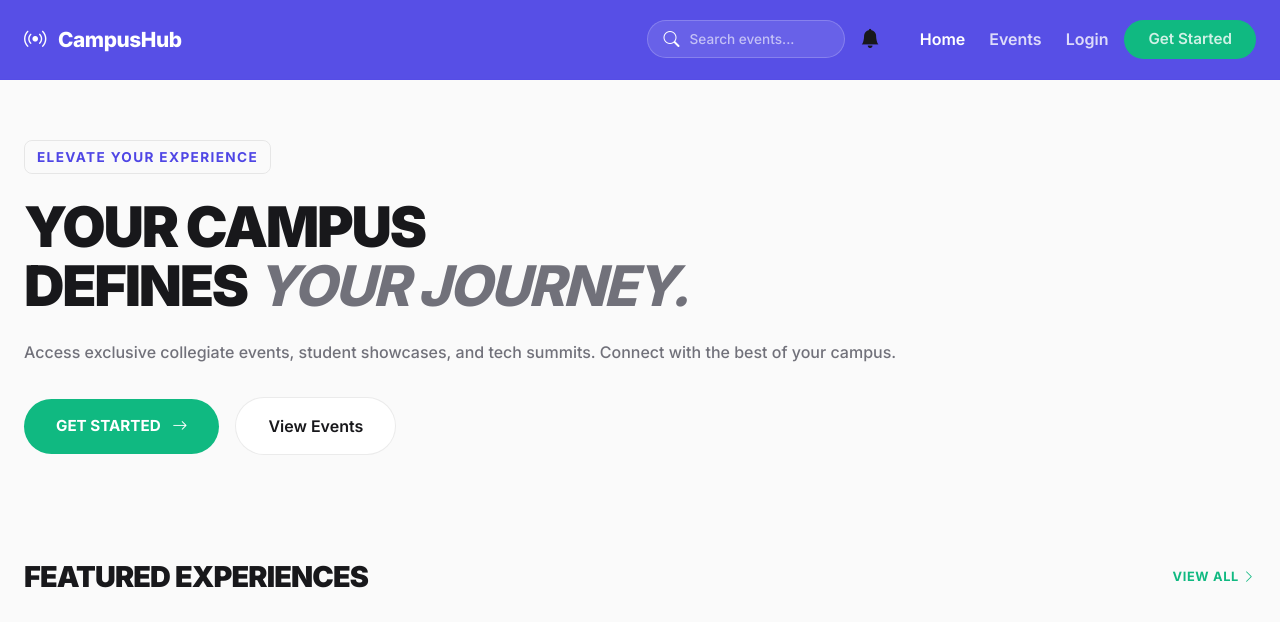
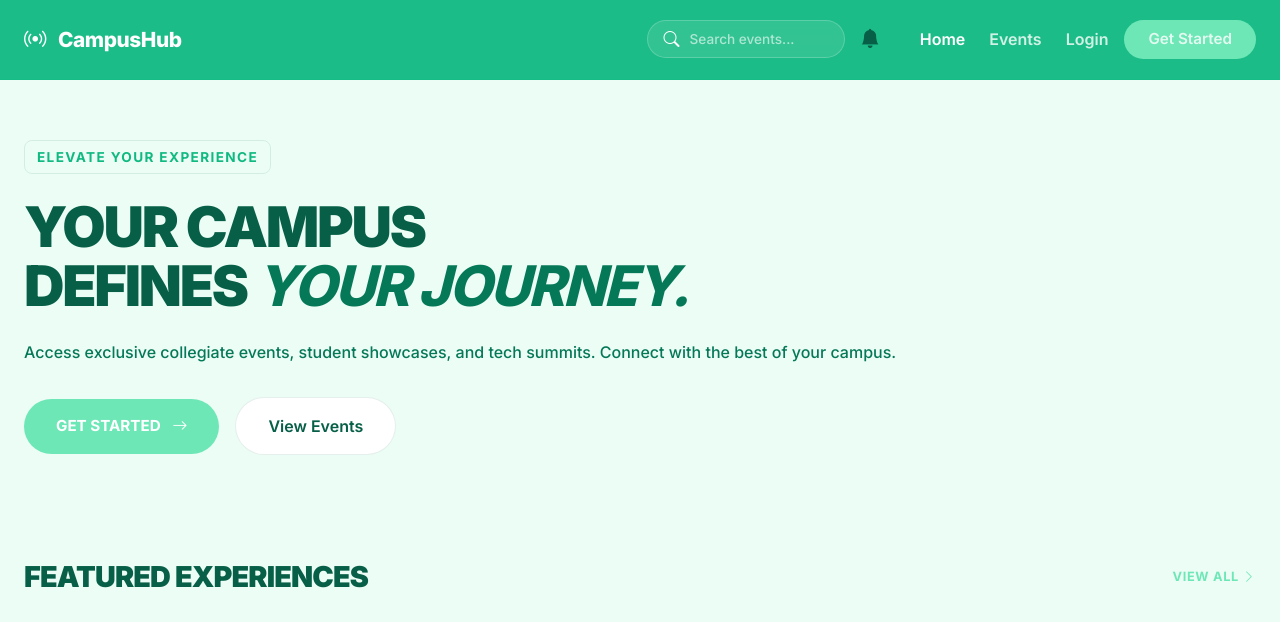
Before and after one commit to gauravkumar1710/CampusHub-College-Event-System, a PHP site: page / in a window 1280 px wide. Shown: the top 622 px of the page. Run offline with PHP 8.4, Linux system fonts and the light colour scheme; some libraries are stand-ins or nearby versions.

Commit message:
Updated frontend and database changes

```diff
--- a/frontend/css/style.css
+++ b/frontend/css/style.css
@@ -4,16 +4,16 @@
 @import url('https://fonts.googleapis.com/css2?family=Inter:wght@400;500;600;700;800;900&display=swap');
 
 :root {
-    /* Pulse Theme Palette (Light Inversion) */
-    --bg-dark: #FAFAFA;      /* Background */
-    --bg-card: #FFFFFF;      /* Cards */
-    --bg-card-hover: #F4F4F5;
-    --neon-lime: #10B981;    /* Emerald Green */
-    --neon-purple: #4F46E5;  /* Deep Indigo */
-    --text-primary: #18181B; /* Very Dark Grey */
-    --text-muted: #71717A;   /* Muted Grey */
-    --border-dark: rgba(0,0,0,0.08); /* Light borders */
-    --border-blue: rgba(79, 70, 229, 0.3); /* Blue borders */
+    /* Fresh Campus Green + Mint Theme */
+    --bg-dark: #ECFDF5;      /* Mint Background */
+    --bg-card: #FFFFFF;      /* Clean White Cards */
+    --bg-card-hover: #F0FDF4; /* Very Light Green */
+    --neon-lime: #6EE7B7;    /* Secondary Mint */
+    --neon-purple: #10B981;  /* Primary Green (replacing purple) */
+    --text-primary: #065F46; /* Dark Green Text */
+    --text-muted: #047857;   /* Muted Green Text */
+    --border-dark: rgba(6, 95, 70, 0.1); /* Soft green borders */
+    --border-blue: rgba(16, 185, 129, 0.3); /* Primary green borders */
 
     /* Legacy Mapper */
     --primary-blue: var(--neon-purple);
@@ -50,7 +50,7 @@ body {
     position: sticky;
     top: 0;
     z-index: 1000;
-    background: rgba(79, 70, 229, 0.95) !important; /* Primary Blue instead of Black */
+    background: rgba(16, 185, 129, 0.95) !important; /* Primary Green */
     backdrop-filter: blur(20px);
     border-bottom: 1px solid var(--border-blue);
 }
@@ -281,8 +281,10 @@ body {
 }
 
 .event-card:hover {
-    transform: translateY(-5px);
+    transform: translateY(-5px) scale(1.02);
     border-color: var(--neon-purple) !important;
+    box-shadow: 0 10px 30px rgba(16, 185, 129, 0.15) !important;
+    z-index: 10;
 }
 
 .card-img-wrap {
@@ -603,3 +605,48 @@ body {
 .search-bar input { color: var(--text-primary); }
 
 .c-table th, .c-table td { border-bottom-color: var(--border-dark); color: var(--text-primary); }
+
+/* =========================================
+   Antigravity Micro-Animations
+   ========================================= */
+@keyframes slideUpFade {
+    0% { opacity: 0; transform: translateY(20px); }
+    100% { opacity: 1; transform: translateY(0); }
+}
+
+@keyframes pulseGlow {
+    0% { box-shadow: 0 0 0 0 rgba(16, 185, 129, 0.4); }
+    70% { box-shadow: 0 0 0 10px rgba(16, 185, 129, 0); }
+    100% { box-shadow: 0 0 0 0 rgba(16, 185, 129, 0); }
+}
+
+@keyframes borderGlow {
+    0% { border-color: rgba(16, 185, 129, 0.3); }
+    50% { border-color: rgba(16, 185, 129, 0.8); text-shadow: 0 0 10px rgba(16,185,129,0.3); }
+    100% { border-color: rgba(16, 185, 129, 0.3); }
+}
+
+.animate-slide-up {
+    opacity: 0;
+    transform: translateY(25px);
+    transition: opacity 0.7s cubic-bezier(0.16, 1, 0.3, 1), transform 0.7s cubic-bezier(0.16, 1, 0.3, 1);
+}
+.animate-slide-up.visible {
+    opacity: 1;
+    transform: translateY(0);
+}
+
+.stagger-1 { transition-delay: 0.1s; }
+.stagger-2 { transition-delay: 0.2s; }
+.stagger-3 { transition-delay: 0.3s; }
+.stagger-4 { transition-delay: 0.4s; }
+.stagger-5 { transition-delay: 0.5s; }
+
+.glow-on-hover:hover {
+    animation: borderGlow 2s infinite;
+}
+
+/* Magnetic Button utility */
+.btn-magnetic {
+    transition: transform 0.1s ease-out;
+}
--- a/frontend/events.html
+++ b/frontend/events.html
@@ -142,9 +142,9 @@
                         }
 
                         const div = document.createElement('div');
-                        div.className = 'col-md-4 mb-4';
+                        div.className = `col-md-4 mb-4 animate-slide-up stagger-${(idx % 5) + 1}`;
                         div.innerHTML = `
-                        <div class="event-card">
+                        <div class="event-card card-magnetic glow-on-hover">
                             <div class="card-img-wrap">
                                 <img src="${img}" alt="Event">
                                 <span class="card-tag">${ev.category || 'General'}</span>
@@ -185,6 +185,7 @@
                             document.getElementById(`admin_actions_${ev.id}`).classList.remove('d-none');
                         }
                     });
+                    if(typeof observeNewElements === 'function') observeNewElements();
                 } else {
                     container.innerHTML = '<div class="col-12 text-muted">No events found.</div>';
                 }
--- a/frontend/index.html
+++ b/frontend/index.html
@@ -30,14 +30,14 @@
         </div>
     </nav>
 
-    <div class="hero">
+    <div class="hero animate-slide-up stagger-1">
         <div class="pulse-title-sm">ELEVATE YOUR EXPERIENCE</div>
         <h1 class="pulse-title-lg">YOUR CAMPUS<br>DEFINES <span>YOUR JOURNEY.</span></h1>
         <p class="pulse-subtitle">Access exclusive collegiate events, student showcases, and tech summits. Connect with the best of your campus.</p>
 
         <div class="d-flex gap-3 align-items-center mt-2">
-            <a href="events.html" class="btn-lime">GET STARTED <i class="bi bi-arrow-right ms-2"></i></a>
-            <a href="events.html" class="btn-secondary-dark">View Events</a>
+            <a href="events.html" class="btn-lime btn-magnetic">GET STARTED <i class="bi bi-arrow-right ms-2"></i></a>
+            <a href="events.html" class="btn-secondary-dark btn-magnetic">View Events</a>
         </div>
     </div>
 
@@ -69,8 +69,8 @@
 
         <div class="row g-4 pb-5">
             <!-- Event 1 -->
-            <div class="col-md-4">
-                <div class="event-card">
+            <div class="col-md-4 animate-slide-up stagger-2">
+                <div class="event-card card-magnetic glow-on-hover">
                     <div class="card-img-wrap">
                         <img src="https://images.unsplash.com/photo-1540575467063-178a50c2df87?w=500&auto=format&fit=crop" alt="Carnival">
                         <span class="card-tag">TRENDING NOW</span>
@@ -85,8 +85,8 @@
                 </div>
             </div>
             <!-- Event 2 -->
-            <div class="col-md-4">
-                <div class="event-card">
+            <div class="col-md-4 animate-slide-up stagger-3">
+                <div class="event-card card-magnetic glow-on-hover">
                     <div class="card-img-wrap">
                         <img src="https://images.unsplash.com/photo-1514525253161-7a46d19cd819?w=500&auto=format&fit=crop" alt="Music">
                         <span class="card-tag">FLASH SALE</span>
--- a/frontend/js/events.js
+++ b/frontend/js/events.js
@@ -31,7 +31,7 @@ async function loadEvents(organizerId = null, containerId = 'allEventsContainer'
                     weekday: 'short', year: 'numeric', month: 'short', day: 'numeric'
                 });
                 const isFull = parseInt(event.registered_count) >= parseInt(event.capacity);
-                const imageUrl = `https://images.unsplash.com/photo-1540575467063-178a50c2df87?w=500&q=80&auto=format&fit=crop`;
+                const imageUrl = event.image_url ? `/${event.image_url}` : `https://images.unsplash.com/photo-1540575467063-178a50c2df87?w=500&q=80&auto=format&fit=crop`;
 
                 const btnClass = (idx % 2 === 0) ? 'btn-teal' : 'btn-purple-sm';
 
@@ -100,6 +100,7 @@ async function loadEvents(organizerId = null, containerId = 'allEventsContainer'
                 `;
                 container.appendChild(card);
             });
+            if(typeof observeNewElements === 'function') observeNewElements();
         }
     } catch (err) {
         console.error('Failed to load events:', err);
--- a/frontend/js/interactivity.js
+++ b/frontend/js/interactivity.js
@@ -7,30 +7,37 @@ document.addEventListener('DOMContentLoaded', () => {
     initScrollAnimations();
     initNavbarScrollEffect();
     initRippleEffect();
+    initMagneticButtons();
+    initNumberCounters();
 });
 
 /**
  * Initializes Intersection Observer to fade/slide in elements as they enter the viewport
  */
+let globalScrollObserver = null;
 function initScrollAnimations() {
     const observerOptions = {
         root: null,
         rootMargin: '0px',
-        threshold: 0.15
+        threshold: 0.1
     };
 
-    const observer = new IntersectionObserver((entries, observer) => {
+    globalScrollObserver = new IntersectionObserver((entries, observer) => {
         entries.forEach(entry => {
             if (entry.isIntersecting) {
-                entry.target.classList.add('animate-visible');
+                entry.target.classList.add('visible');
                 observer.unobserve(entry.target); // Only animate once
             }
         });
     }, observerOptions);
 
-    // Select elements to animate
-    const animateElements = document.querySelectorAll('.animate-on-scroll');
-    animateElements.forEach(el => observer.observe(el));
+    observeNewElements();
+}
+
+function observeNewElements() {
+    if (!globalScrollObserver) return;
+    const animateElements = document.querySelectorAll('.animate-slide-up:not(.visible)');
+    animateElements.forEach(el => globalScrollObserver.observe(el));
 }
 
 /**
@@ -112,3 +119,69 @@ function showPremiumToast(type, message) {
         setTimeout(() => toast.remove(), 400); // match css transition duration
     }, 3500);
 }
+
+/**
+ * Magnetic button interaction
+ */
+function initMagneticButtons() {
+    const buttons = document.querySelectorAll('.btn-magnetic');
+    buttons.forEach(btn => {
+        btn.addEventListener('mousemove', (e) => {
+            const rect = btn.getBoundingClientRect();
+            const x = e.clientX - rect.left - rect.width / 2;
+            const y = e.clientY - rect.top - rect.height / 2;
+
+            // Subtle pull
+            btn.style.transform = `translate(${x * 0.15}px, ${y * 0.15}px)`;
+        });
+
+        btn.addEventListener('mouseleave', () => {
+            btn.style.transform = `translate(0px, 0px)`;
+        });
+    });
+}
+
+/**
+ * Animated number counters for statistics
+ */
+function initNumberCounters() {
+    const counters = document.querySelectorAll('.stat-num');
+    const speed = 40;
+
+    counters.forEach(counter => {
+        const targetText = counter.innerText.replace(/,/g, '').replace(/%/g, '');
+        const target = parseFloat(targetText);
+        if (isNaN(target)) return;
+
+        const isPercentage = counter.innerText.includes('%');
+
+        counter.innerText = '0';
+        counter.setAttribute('data-target', target);
+
+        const updateCount = () => {
+            const finalTarget = parseFloat(counter.getAttribute('data-target'));
+            const count = parseFloat(counter.innerText.replace(/,/g, '').replace(/%/g, ''));
+
+            const inc = finalTarget / speed;
+
+            if (count < finalTarget) {
+                let current = count + inc;
+                if (isPercentage) {
+                    counter.innerText = current.toFixed(1) + '%';
+                } else {
+                    counter.innerText = Math.ceil(current).toLocaleString();
+                }
+                setTimeout(updateCount, 25);
+            } else {
+                if (isPercentage) {
+                    counter.innerText = finalTarget.toFixed(1) + '%';
+                } else {
+                    counter.innerText = Math.ceil(finalTarget).toLocaleString();
+                }
+            }
+        };
+
+        // Delay execution to allow slide-up animation entry
+        setTimeout(updateCount, 400);
+    });
+}
--- a/frontend/js/main.js
+++ b/frontend/js/main.js
@@ -79,10 +79,10 @@ function updateDynamicAvatars() {
             roleBadge.style.color = '#F59E0B';
             roleBadge.style.borderColor = '#FDE68A';
         } else {
-            // Student styling is default blue
-            roleBadge.style.background = '#E0E7FF';
-            roleBadge.style.color = '#4F46E5';
-            roleBadge.style.borderColor = '#C7D2FE';
+            // Student styling is default purple
+            roleBadge.style.background = 'rgba(139, 92, 246, 0.1)';
+            roleBadge.style.color = '#8B5CF6';
+            roleBadge.style.borderColor = 'rgba(139, 92, 246, 0.3)';
         }
     }
 
```
Also changed, not shown: frontend/dashboard.html (+10 -9 lines), backend/uploads/events/event_1775020865_2241.jpeg (added), database/campushub.sqlite.
